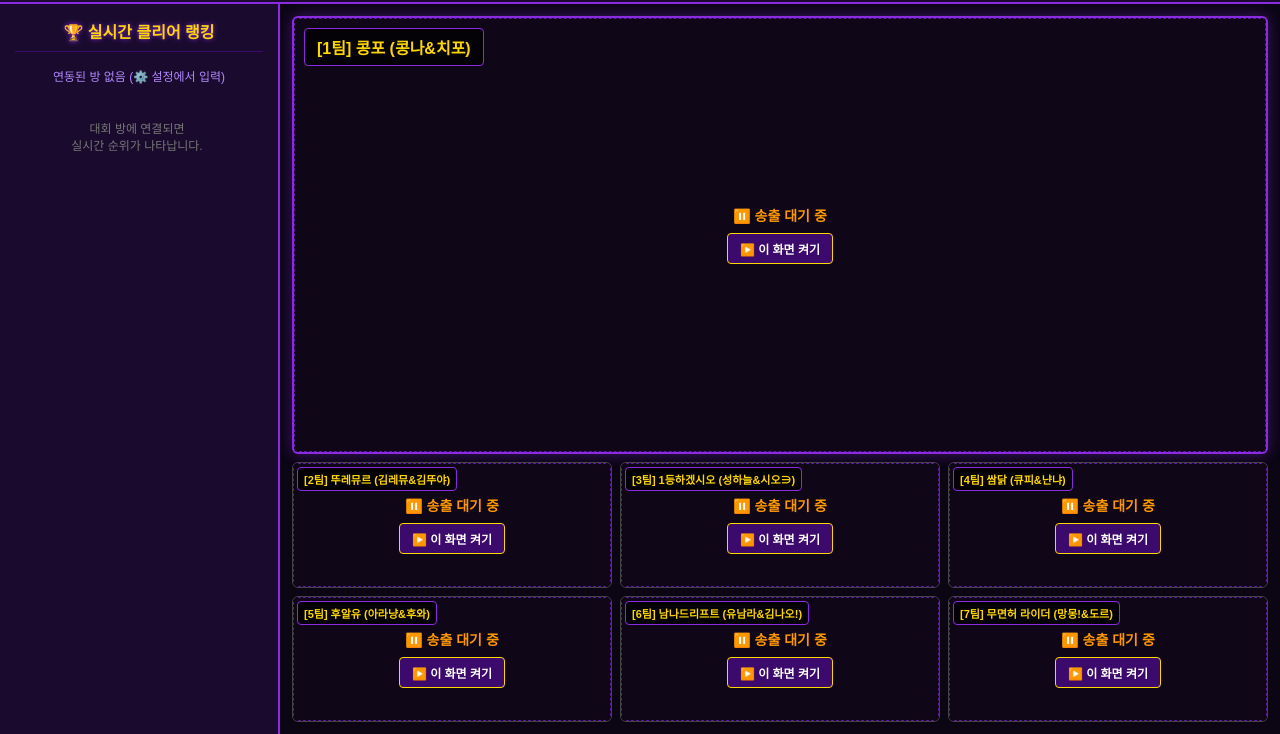
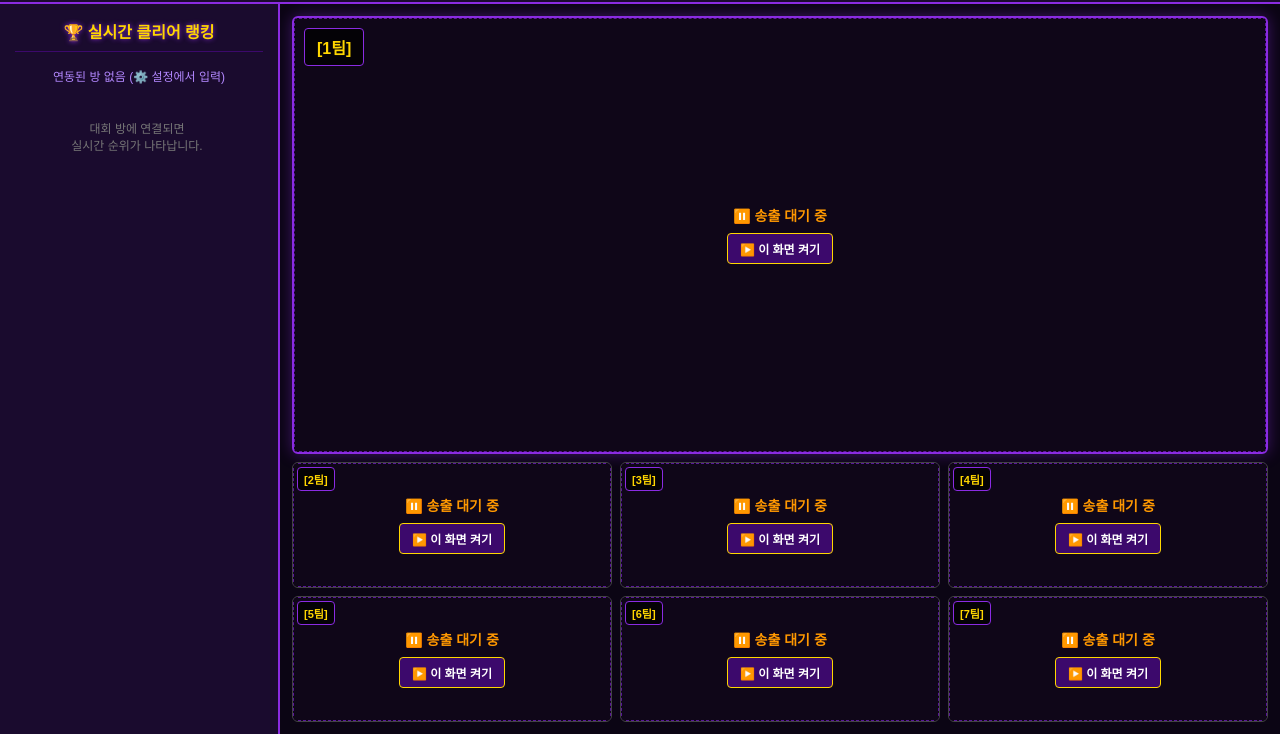
Before and after one commit to kang2xcel/Shuri-Minesweeper, a website: page 지뢰찾기_지통실.html in a window 1280 px wide. Shown: the part 66-800 px from the top of the page. Drawn offline with nearby package versions, Linux system fonts and the light colour scheme; no server answers.

Commit message:
Add files via upload

```diff
--- a/지뢰찾기_지통실.html
+++ b/지뢰찾기_지통실.html
@@ -121,43 +121,43 @@
         <div class="video-area">
             <div class="video-container">
                 <div class="view-box is-main" id="box-1">
-                    <div class="team-label">[1팀] 콩포 (콩나&치포)</div>
+                    <div class="team-label">[1팀] </div>
                     <div class="offline-overlay"><span>⏸️ 송출 대기 중</span><button class="btn-turn-on" onclick="activateStream('box-1')">▶️ 이 화면 켜기</button></div>
                     <iframe data-src="https://play.sooplive.co.kr/congna/embed" allow="autoplay; fullscreen; encrypted-media"></iframe>
                     <div class="swap-area"><button class="swap-btn" onclick="makeMain('box-1')">🔄 메인으로</button></div>
                 </div>
                 <div class="view-box is-sub" id="box-2">
-                    <div class="team-label">[2팀] 뚜레뮤르 (김레뮤&김뚜야)</div>
+                    <div class="team-label">[2팀] </div>
                     <div class="offline-overlay"><span>⏸️ 송출 대기 중</span><button class="btn-turn-on" onclick="activateStream('box-2')">▶️ 이 화면 켜기</button></div>
                     <iframe data-src="https://play.sooplive.co.kr/jing5869/embed" allow="autoplay; fullscreen; encrypted-media"></iframe>
                     <div class="swap-area"><button class="swap-btn" onclick="makeMain('box-2')">🔄 메인으로</button></div>
                 </div>
                 <div class="view-box is-sub" id="box-3">
-                    <div class="team-label">[3팀] 1등하겠시오 (성하늘&시오∋)</div>
+                    <div class="team-label">[3팀] </div>
                     <div class="offline-overlay"><span>⏸️ 송출 대기 중</span><button class="btn-turn-on" onclick="activateStream('box-3')">▶️ 이 화면 켜기</button></div>
                     <iframe data-src="https://play.sooplive.co.kr/hongseol/embed" allow="autoplay; fullscreen; encrypted-media"></iframe>
                     <div class="swap-area"><button class="swap-btn" onclick="makeMain('box-3')">🔄 메인으로</button></div>
                 </div>
                 <div class="view-box is-sub" id="box-4">
-                    <div class="team-label">[4팀] 쌈닭 (큐피&냔냐)</div>
+                    <div class="team-label">[4팀] </div>
                     <div class="offline-overlay"><span>⏸️ 송출 대기 중</span><button class="btn-turn-on" onclick="activateStream('box-4')">▶️ 이 화면 켜기</button></div>
                     <iframe data-src="https://play.sooplive.co.kr/jjuppi1022/embed" allow="autoplay; fullscreen; encrypted-media"></iframe>
                     <div class="swap-area"><button class="swap-btn" onclick="makeMain('box-4')">🔄 메인으로</button></div>
                 </div>
                 <div class="view-box is-sub" id="box-5">
-                    <div class="team-label">[5팀] 후알유 (아라냥&후와)</div>
+                    <div class="team-label">[5팀] </div>
                     <div class="offline-overlay"><span>⏸️ 송출 대기 중</span><button class="btn-turn-on" onclick="activateStream('box-5')">▶️ 이 화면 켜기</button></div>
                     <iframe data-src="https://play.sooplive.co.kr/aranyaang/embed" allow="autoplay; fullscreen; encrypted-media"></iframe>
                     <div class="swap-area"><button class="swap-btn" onclick="makeMain('box-5')">🔄 메인으로</button></div>
                 </div>
                 <div class="view-box is-sub" id="box-6">
-                    <div class="team-label">[6팀] 남나드리프트 (유남라&김나오!)</div>
+                    <div class="team-label">[6팀] </div>
                     <div class="offline-overlay"><span>⏸️ 송출 대기 중</span><button class="btn-turn-on" onclick="activateStream('box-6')">▶️ 이 화면 켜기</button></div>
                     <iframe data-src="https://play.sooplive.co.kr/spkimnao/embed" allow="autoplay; fullscreen; encrypted-media"></iframe>
                     <div class="swap-area"><button class="swap-btn" onclick="makeMain('box-6')">🔄 메인으로</button></div>
                 </div>
                 <div class="view-box is-sub" id="box-7">
-                    <div class="team-label">[7팀] 무면허 라이더 (망몽!&도르)</div>
+                    <div class="team-label">[7팀] </div>
                     <div class="offline-overlay"><span>⏸️ 송출 대기 중</span><button class="btn-turn-on" onclick="activateStream('box-7')">▶️ 이 화면 켜기</button></div>
                     <iframe data-src="https://play.sooplive.co.kr/kuang2/embed" allow="autoplay; fullscreen; encrypted-media"></iframe>
                     <div class="swap-area"><button class="swap-btn" onclick="makeMain('box-7')">🔄 메인으로</button></div>
@@ -246,13 +246,13 @@
 
         /* --- 🔥 SOOP 4개 동시 시청 제한 대응: 스마트 로테이션 시스템 --- */
         let teams = [
-            { id: 1, name: "콩포 (콩나&치포)", streamId: "congna" },
-            { id: 2, name: "뚜레뮤르 (김레뮤&김뚜야)", streamId: "jing5869" },
-            { id: 3, name: "1등하겠시오 (성하늘&시오∋)", streamId: "hongseol" },
-            { id: 4, name: "쌈닭 (큐피&냔냐)", streamId: "jjuppi1022" },
-            { id: 5, name: "후알유 (아라냥&후와)", streamId: "aranyaang" },
-            { id: 6, name: "남나드리프트 (유남라&김나오!)", streamId: "spkimnao" },
-            { id: 7, name: "무면허 라이더 (망몽!&도르)", streamId: "kuang2" }
+            { id: 1, name: "", streamId: "" },
+            { id: 2, name: "", streamId: "" },
+            { id: 3, name: "", streamId: "" },
+            { id: 4, name: "", streamId: "" },
+            { id: 5, name: "", streamId: "" },
+            { id: 6, name: "", streamId: "" },
+            { id: 7, name: "", streamId: "" }
         ];
 
         let activeStreamBoxes = []; // 현재 켜져 있는 박스 ID 목록 (최대 4개 유지)
```
